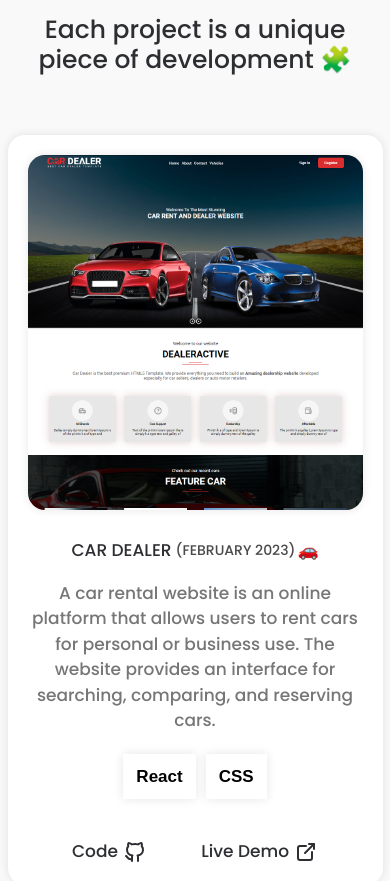
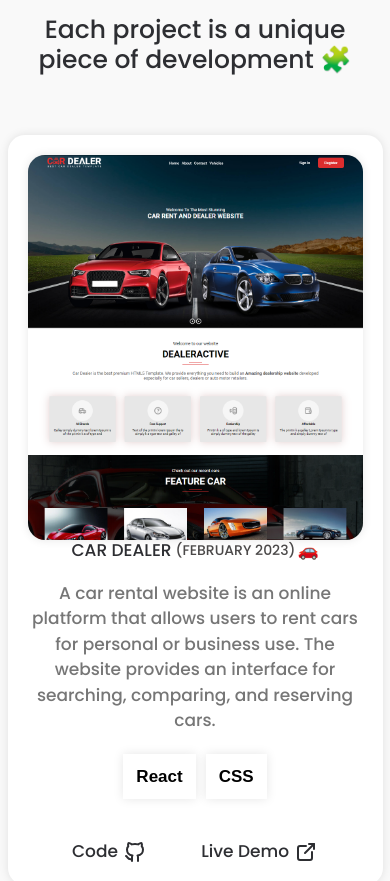
Before and after one commit to absar4/absarmern, a React (Vite) app: page / in a window 390 px wide. Shown: the part 3260-4141 px from the top of the page. Built offline with nearby package versions, Linux system fonts and the light colour scheme.

Commit message:
CSS Issue: alignment in products box

```diff
--- a/src/styles/Products.css
+++ b/src/styles/Products.css
@@ -48,14 +48,12 @@
   height: 40rem;
   flex-direction: row;
   padding: 2rem;
-  gap: 8rem;
+  justify-content: space-around;
 }
 @media (max-width: 1020px) {
   .projects-grid .pro__1 {
     height: 75rem;
     flex-direction: column !important;
-    gap: 3rem;
-    width: -moz-fit-content;
     width: fit-content;
     margin: 0 auto;
   }
```
